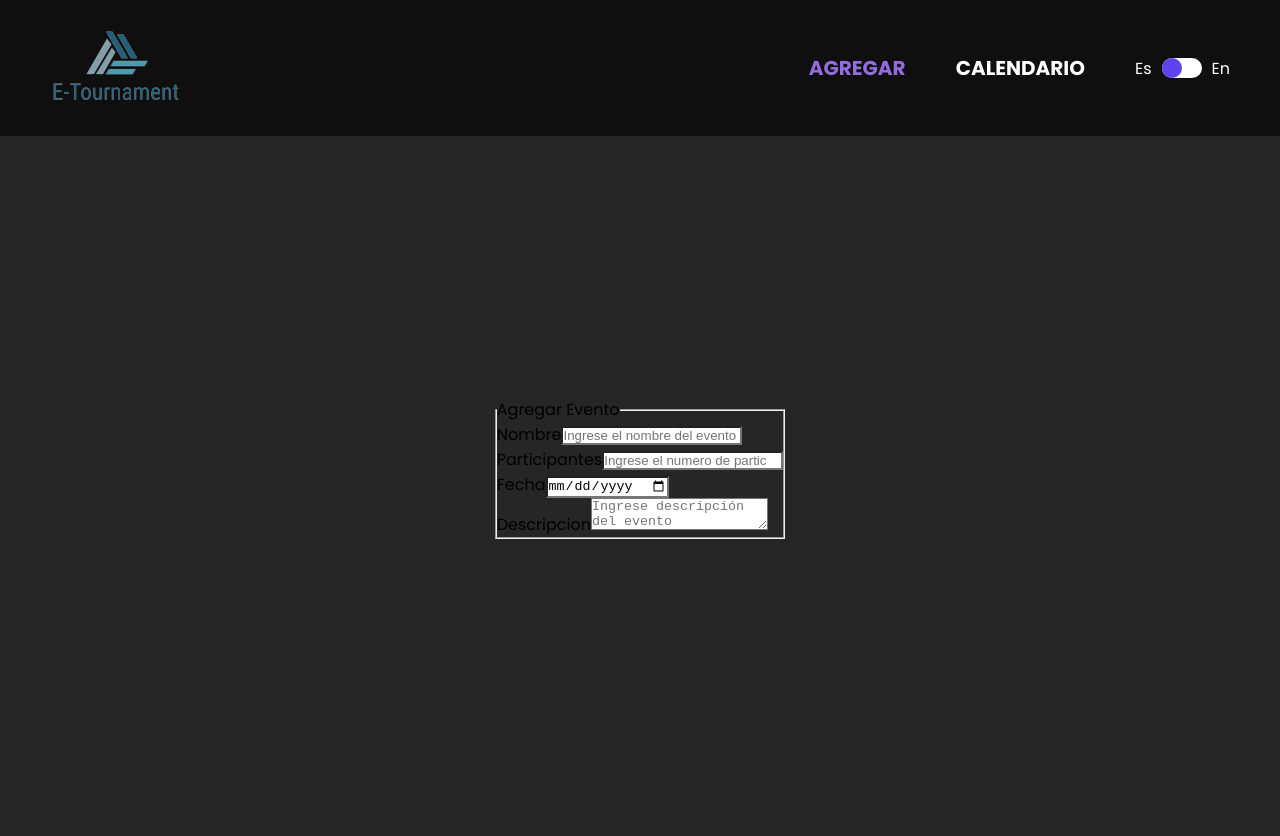
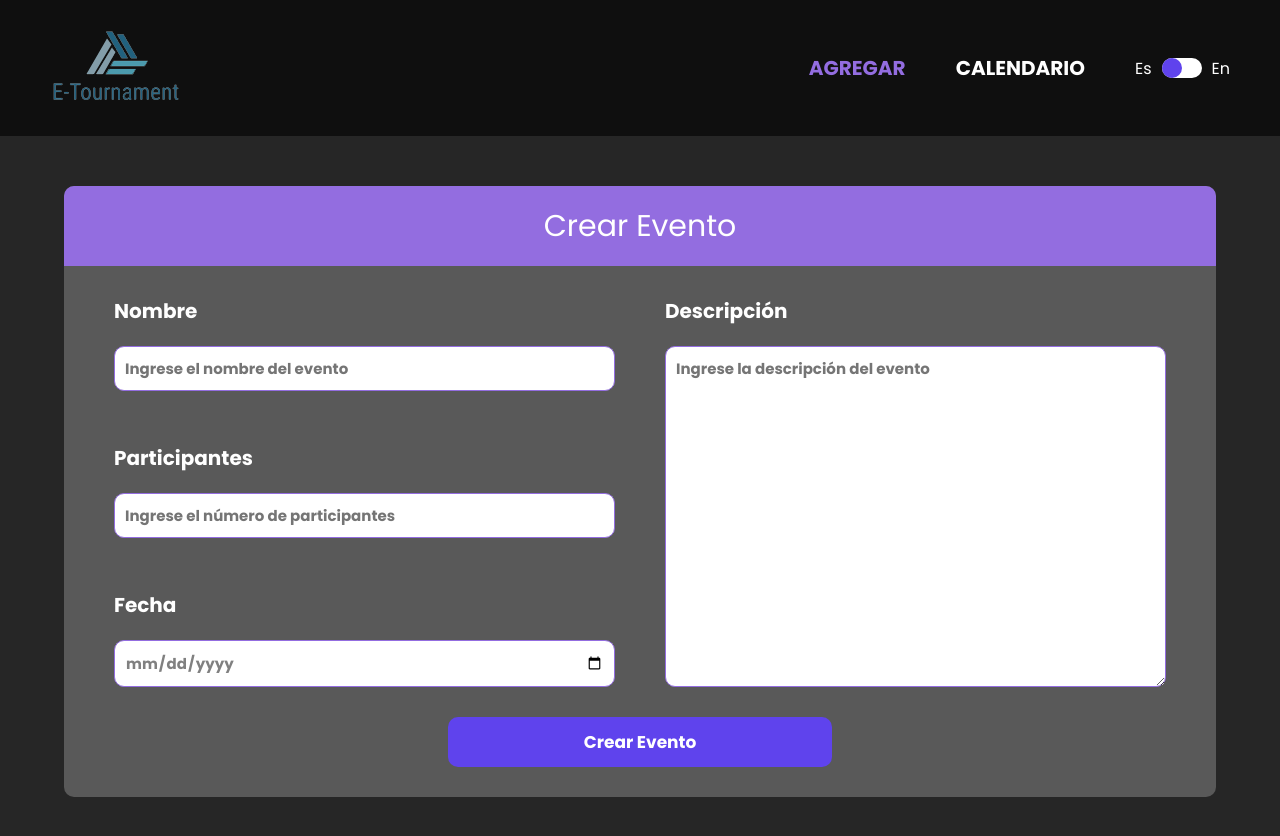
Before and after one commit to Alvarotloc/E-Tournament, a React (Vite) app: page /formulario in a window 1280 px wide. Shown: the top 836 px of the page. Before the commit the page ends 800 px from the top, so only its background shows below. Built offline with nearby package versions, Linux system fonts and the light colour scheme.

Commit message:
Formulario creado y estilizado, faltaria sacar la lógica de su componente en un custom hook, y vamos de lleno al back-end

```diff
--- /dev/null
+++ b/src/components/Alerta.jsx
@@ -0,0 +1,8 @@
+import styles from '../styles/Alerta.module.css';
+const Alerta = ({error,mensaje}) => {
+  return (
+    <div className={`${error ? styles.error : styles.success} ${styles.alerta}`}>{mensaje}</div>
+  )
+}
+
+export default Alerta
--- a/src/index.css
+++ b/src/index.css
@@ -7,11 +7,11 @@ html{
   padding:0;
   appearance: none;
   box-sizing: inherit;
+  font-family: 'Poppins', sans-serif;
 }
 body{
   font-size: 16px;
   /* Esto lo que hace es que 1rem equivalga a 10px */
   background-color: #262626;
   height: 100vh;
-  font-family: 'Poppins', sans-serif;
 }
--- a/src/pages/Formulario.jsx
+++ b/src/pages/Formulario.jsx
@@ -1,27 +1,120 @@
+import { useEffect, useState } from "react";
+import Alerta from "../components/Alerta";
+import useIdioma from "../hooks/useIdioma";
+import styles from "../styles/Formulario.module.css";
 const Formulario = () => {
+  const [alerta, setAlerta] = useState({ error: false, mensaje: "" });
+  const [nombre, setNombre] = useState("");
+  const [participantes, setParticipantes] = useState("");
+  const [fecha, setFecha] = useState("");
+  const [descripcion, setDescripcion] = useState("");
+  const [textos, setTextos] = useState([]);
+
+  const { isSpanish } = useIdioma();
+
+  const textosEspaniol = [
+    "Todos los campos son obligatorios",
+    "Evento creado con éxito",
+    "Crear Evento",
+    "Nombre",
+    "Ingrese el nombre del evento",
+    "Participantes",
+    "Ingrese el número de participantes",
+    "Fecha",
+    "Descripción",
+    "Ingrese la descripción del evento",
+  ];
+  const textosIngles = [
+    "All fields are required",
+    "Event created successfully",
+    "Create Event",
+    "Name",
+    "Enter the name of the event",
+    "Participants",
+    "Enter the number of participants",
+    "Date",
+    "Description",
+    "Enter the description of the event",
+  ];
+  useEffect(() => {
+    if (isSpanish) {
+      setTextos(textosEspaniol);
+      return;
+    }
+    setTextos(textosIngles);
+  }, [isSpanish]);
+
+  useEffect(() => {
+    if (alerta.mensaje) {
+      setTimeout(() => {
+        setAlerta({ error: false, mensaje: "" });
+      }, 3000);
+    }
+  }, [alerta]);
+
+  const handleSubmit = (e) => {
+    e.preventDefault();
+    if ([nombre, participantes, fecha, descripcion].includes("")) {
+      setAlerta({ error: true, mensaje: textos[0] });
+      return;
+    }
+    setAlerta({ error: false, mensaje: textos[1] });
+  };
   return (
-    <form>
+    <form className={styles.formulario} onSubmit={handleSubmit}>
+      <header>
+        <h1>{textos[2]}</h1>
+      </header>
+      {alerta.mensaje && (
+        <Alerta mensaje={alerta.mensaje} error={alerta.error} />
+      )}
       <fieldset>
-            <legend>Agregar Evento</legend>
-            <div>
-                <label htmlFor="nombre">Nombre</label>
-                <input type="text" placeholder="Ingrese el nombre del evento" name="nombre" id="nombre" />
+        <div className={styles.campo}>
+          <label htmlFor="nombre">{textos[3]}</label>
+          <input
+            type="text"
+            placeholder={textos[4]}
+            name="nombre"
+            id="nombre"
+            value={nombre}
+            onChange={(e) => setNombre(e.target.value)}
+          />
         </div>
-            <div>
-                <label htmlFor="participantes">Participantes</label>
-                <input type="number" placeholder="Ingrese el numero de participantes del evento" name="participantes" id="participantes" />
+        <div className={styles.campo}>
+          <label htmlFor="participantes">{textos[5]}</label>
+          <input
+            type="number"
+            placeholder={textos[6]}
+            name="participantes"
+            id="participantes"
+            value={participantes}
+            onChange={(e) => setParticipantes(e.target.value)}
+          />
         </div>
-            <div>
-                <label htmlFor="fecha">Fecha</label>
-                <input type="date" placeholder="Ingrese la fecha del evento" name="fecha" id="fecha" />
+        <div className={styles.campo}>
+          <label htmlFor="fecha">{textos[7]}</label>
+          <input
+            type="date"
+            name="fecha"
+            id="fecha"
+            value={fecha}
+            onChange={(e) => setFecha(e.target.value)}
+          />
         </div>
-            <div>
-                <label htmlFor="descripcion">Descripcion</label>
-                <textarea name="descripcion" id="descripcion" placeholder="Ingrese descripción del evento"/>
+        <div className={styles.campo}>
+          <label htmlFor="descripcion">{textos[8]}</label>
+          <textarea
+            name="descripcion"
+            id="descripcion"
+            placeholder={textos[9]}
+            value={descripcion}
+            onChange={(e) => setDescripcion(e.target.value)}
+          />
         </div>
       </fieldset>
+      <input type="submit" value={textos[2]} />
     </form>
-  )
-}
+  );
+};
 
-export default Formulario
+export default Formulario;
--- /dev/null
+++ b/src/styles/Alerta.module.css
@@ -0,0 +1,17 @@
+.alerta{
+    width: 90%;
+    padding: 1rem 0;
+    margin-top: 2rem;
+    text-align: center;
+    text-transform: capitalize;
+    border-radius: 1rem;
+    font-weight: 700;
+}
+.error{
+    background-color: rgb(243, 64, 64);
+    color: white;
+}
+.success{
+    background-color: rgb(0, 132, 255);
+    color: white;
+}
--- /dev/null
+++ b/src/styles/Formulario.module.css
@@ -0,0 +1,86 @@
+.formulario {
+  width: 90vw;
+  background-color: rgb(89, 89, 89);
+  border-radius: 1rem;
+  overflow: hidden;
+  color: white;
+  display:flex;
+  flex-direction: column;
+  justify-content:center;
+  align-items:center;
+  padding: 0 0 3rem 0;
+}
+.formulario header {
+    display: flex;
+    justify-content: center;
+    align-items: center;
+    padding: 4rem 0;
+    background-color: #936de0;
+    width: 100%;
+  }
+  .formulario header h1 {
+    position: absolute;
+    font-weight: 400;
+    font-size: 1.8rem;
+    text-transform: capitalize;
+  }
+  @media (min-width: 670px) {
+    .formulario header h1 {
+      font-size: 3rem;
+    }
+}
+.formulario fieldset{
+    border: none;
+    padding: 3rem 5rem;
+    display: grid;
+    justify-items: center;
+    grid-template-columns: repeat(2, 1fr);
+    grid-template-rows: repeat(3, 1fr);
+    gap: 5rem;
+    width: 100%;
+}
+.campo{
+    display: flex;
+    flex-direction: column;
+    gap: 2rem;
+    width: 100%;
+}
+.campo label{
+    font-size: 2rem;
+    font-weight: 700;
+}
+.campo input, .campo textarea{
+    width: 100%;
+    border: 1px solid #936de0;
+    border-radius: 1rem;
+    padding: 1rem;
+    font-size: 1.5rem;
+    font-weight: 700;
+    color: gray;
+}
+.campo:not(:last-child){
+    grid-column: 1 / 2;
+}
+.campo:last-child{
+    grid-column: 2 / 3;
+    grid-row: 1 / 4;
+}
+.campo textarea{
+    height: 100%;
+}
+input[type='submit']{
+    width: 30vw;
+    height: 5rem;
+    border-radius: 1rem;
+    margin: 0 auto;
+    background-color: #5f43ed;
+    color: white;
+    border: none;
+    font-weight: 700;
+    font-size: 1.7rem;
+    cursor: pointer;
+    transition: background-color .4s;
+}
+input[type='submit']:hover{
+    background-color: #553adb;
+}
```
Lines whose indentation alone changed are shown as unchanged.
